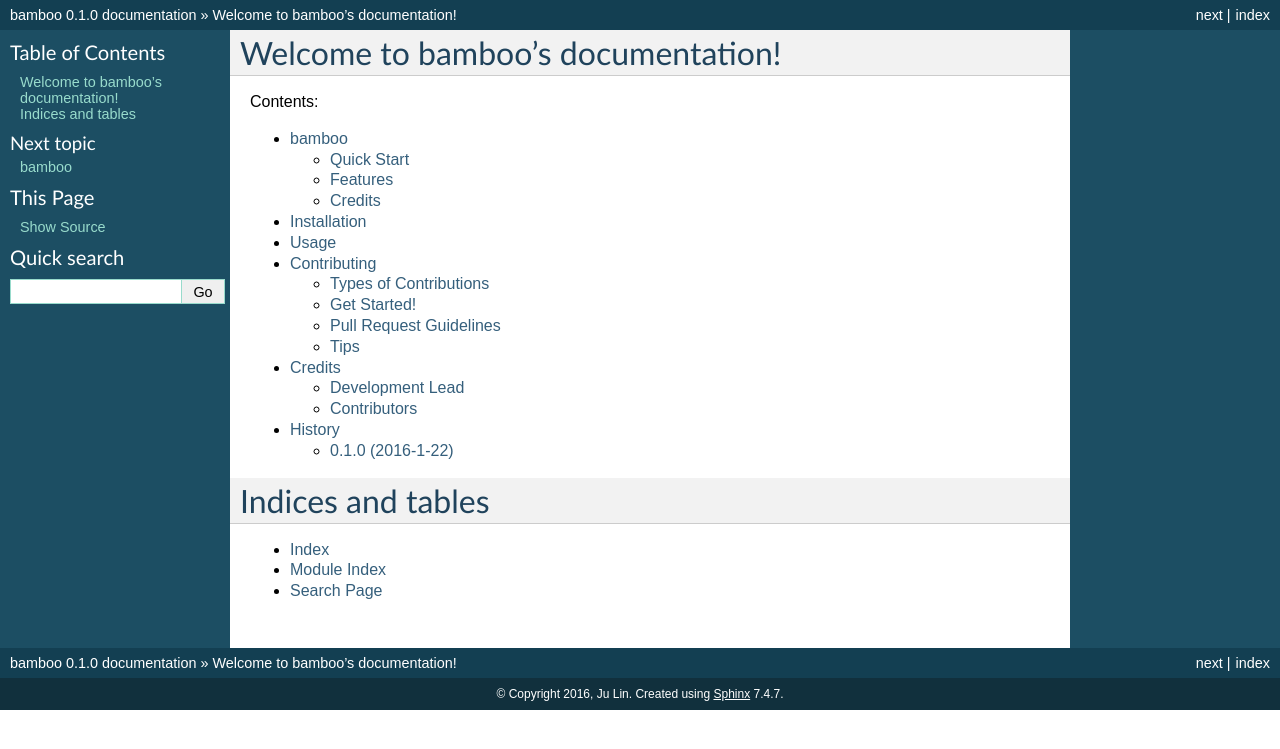
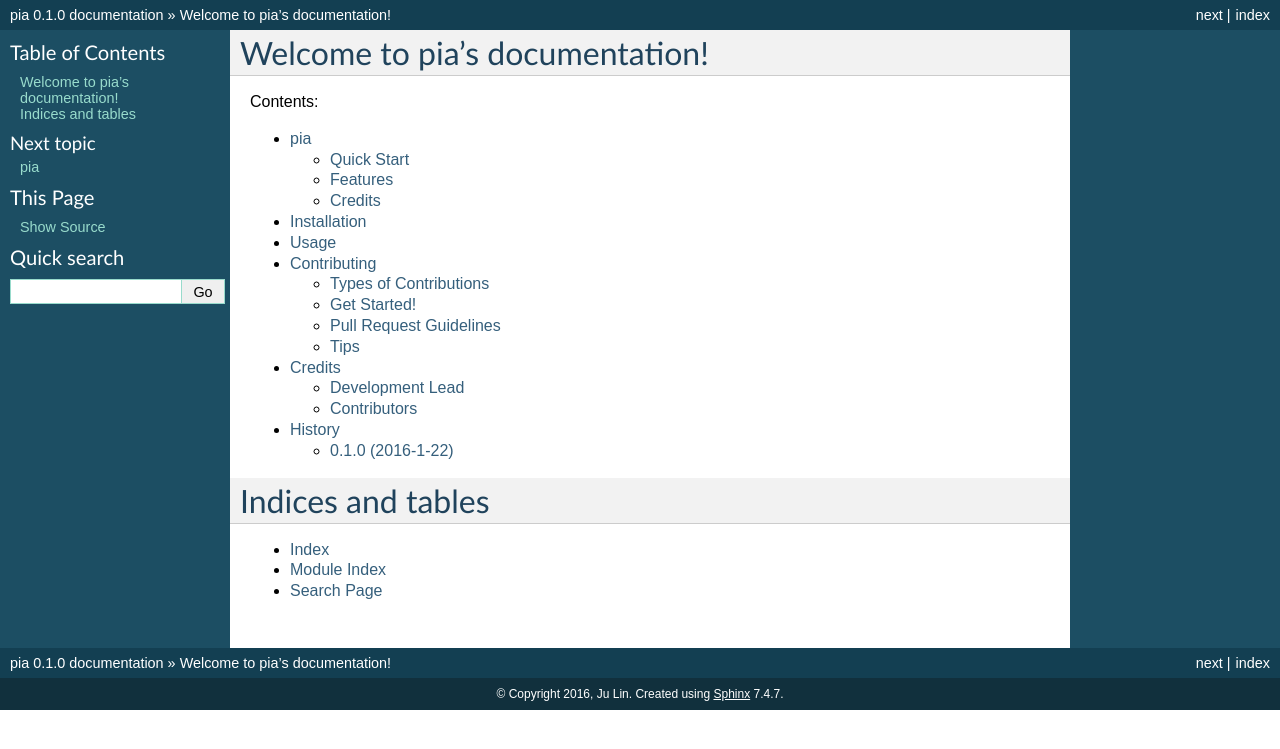
Before and after one commit to soasme/pia, a Sphinx documentation site: the page built from docs/index.rst, in a window 1280 px wide. Shown: the top 749 px of the page. Built offline with Sphinx 7.4.7, drawn with Linux system fonts in a browser that asks for light colours; the version number is read from the project's files by our own code.

Commit message:
rename project to pia.

```diff
--- a/docs/conf.py
+++ b/docs/conf.py
@@ -1,7 +1,7 @@
 #!/usr/bin/env python
 # -*- coding: utf-8 -*-
 #
-# bamboo documentation build configuration file, created by
+# pia documentation build configuration file, created by
 # sphinx-quickstart on Tue Jul  9 22:26:36 2013.
 #
 # This file is execfile()d with the current directory set to its
@@ -31,7 +31,7 @@ project_root = os.path.dirname(cwd)
 # version is used.
 sys.path.insert(0, project_root)
 
-import bamboo
+import pia
 
 # -- General configuration ---------------------------------------------
 
@@ -55,7 +55,7 @@ source_suffix = '.rst'
 master_doc = 'index'
 
 # General information about the project.
-project = u'bamboo'
+project = u'pia'
 copyright = u'2016, Ju Lin'
 
 # The version info for the project you're documenting, acts as replacement
@@ -63,9 +63,9 @@ copyright = u'2016, Ju Lin'
 # the built documents.
 #
 # The short X.Y version.
-version = bamboo.__version__
+version = pia.__version__
 # The full version, including alpha/beta/rc tags.
-release = bamboo.__version__
+release = pia.__version__
 
 # The language for content autogenerated by Sphinx. Refer to documentation
 # for a list of supported languages.
@@ -188,7 +188,7 @@ html_static_path = ['_static']
 #html_file_suffix = None
 
 # Output file base name for HTML help builder.
-htmlhelp_basename = 'bamboodoc'
+htmlhelp_basename = 'piadoc'
 
 
 # -- Options for LaTeX output ------------------------------------------
@@ -208,8 +208,8 @@ latex_elements = {
 # (source start file, target name, title, author, documentclass
 # [howto/manual]).
 latex_documents = [
-    ('index', 'bamboo.tex',
-     u'bamboo Documentation',
+    ('index', 'pia.tex',
+     u'pia Documentation',
      u'Ju Lin', 'manual'),
 ]
 
@@ -239,8 +239,8 @@ latex_documents = [
 # One entry per manual page. List of tuples
 # (source start file, name, description, authors, manual section).
 man_pages = [
-    ('index', 'bamboo',
-     u'bamboo Documentation',
+    ('index', 'pia',
+     u'pia Documentation',
      [u'Ju Lin'], 1)
 ]
 
@@ -254,10 +254,10 @@ man_pages = [
 # (source start file, target name, title, author,
 #  dir menu entry, description, category)
 texinfo_documents = [
-    ('index', 'bamboo',
-     u'bamboo Documentation',
+    ('index', 'pia',
+     u'pia Documentation',
      u'Ju Lin',
-     'bamboo',
+     'pia',
      'One line description of project.',
      'Miscellaneous'),
 ]
--- a/docs/index.rst
+++ b/docs/index.rst
@@ -1,9 +1,9 @@
-.. bamboo documentation master file, created by
+.. pia documentation master file, created by
    sphinx-quickstart on Tue Jul  9 22:26:36 2013.
    You can adapt this file completely to your liking, but it should at least
    contain the root `toctree` directive.
 
-Welcome to bamboo's documentation!
+Welcome to pia's documentation!
 ======================================
 
 Contents:
--- a/docs/installation.rst
+++ b/docs/installation.rst
@@ -6,9 +6,9 @@ Installation
 
 At the command line::
 
-    $ easy_install bamboo
+    $ easy_install pia
 
 Or, if you have virtualenvwrapper installed::
 
-    $ mkvirtualenv bamboo
-    $ pip install bamboo
+    $ mkvirtualenv pia
+    $ pip install pia
--- a/docs/usage.rst
+++ b/docs/usage.rst
@@ -2,6 +2,6 @@
 Usage
 =====
 
-To use bamboo in a project::
+To use pia in a project::
 
-    import bamboo
+    import pia
--- a/setup.cfg
+++ b/setup.cfg
@@ -5,7 +5,7 @@ tag = True
 
 [bumpversion:file:setup.py]
 
-[bumpversion:file:bamboo/__init__.py]
+[bumpversion:file:pia/__init__.py]
 
 [wheel]
 universal = 1
--- a/travis_pypi_setup.py
+++ b/travis_pypi_setup.py
@@ -21,7 +21,7 @@ except:
     from urllib.request import urlopen
 
 
-GITHUB_REPO = 'soasme/bamboo'
+GITHUB_REPO = 'soasme/pia'
 TRAVIS_CONFIG_FILE = os.path.join(
     os.path.dirname(os.path.abspath(__file__)), '.travis.yml')
 
```
Also changed, not shown: CONTRIBUTING.rst (+12 -12 lines), README.rst (+8 -8 lines), .travis.yml, 7 other files.
